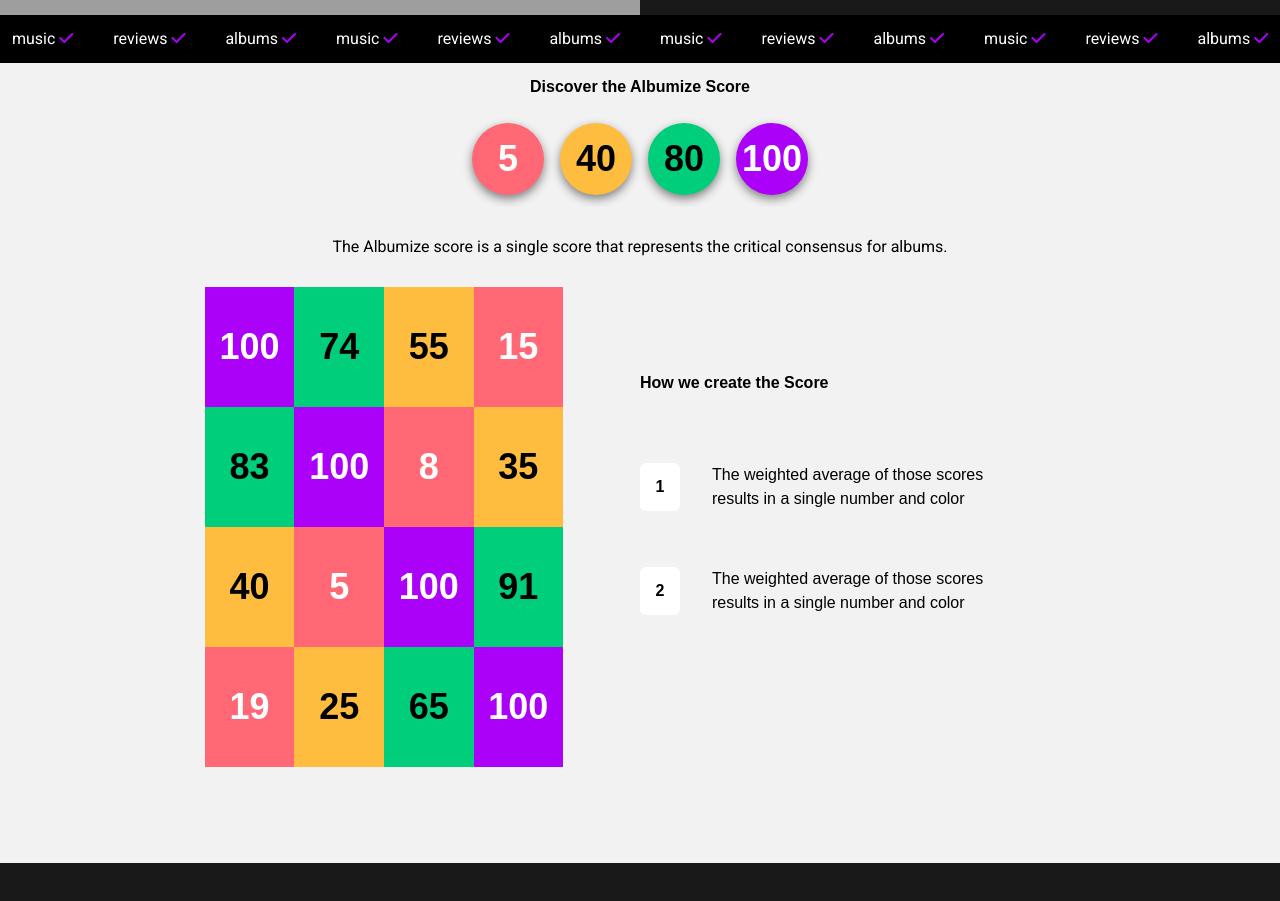
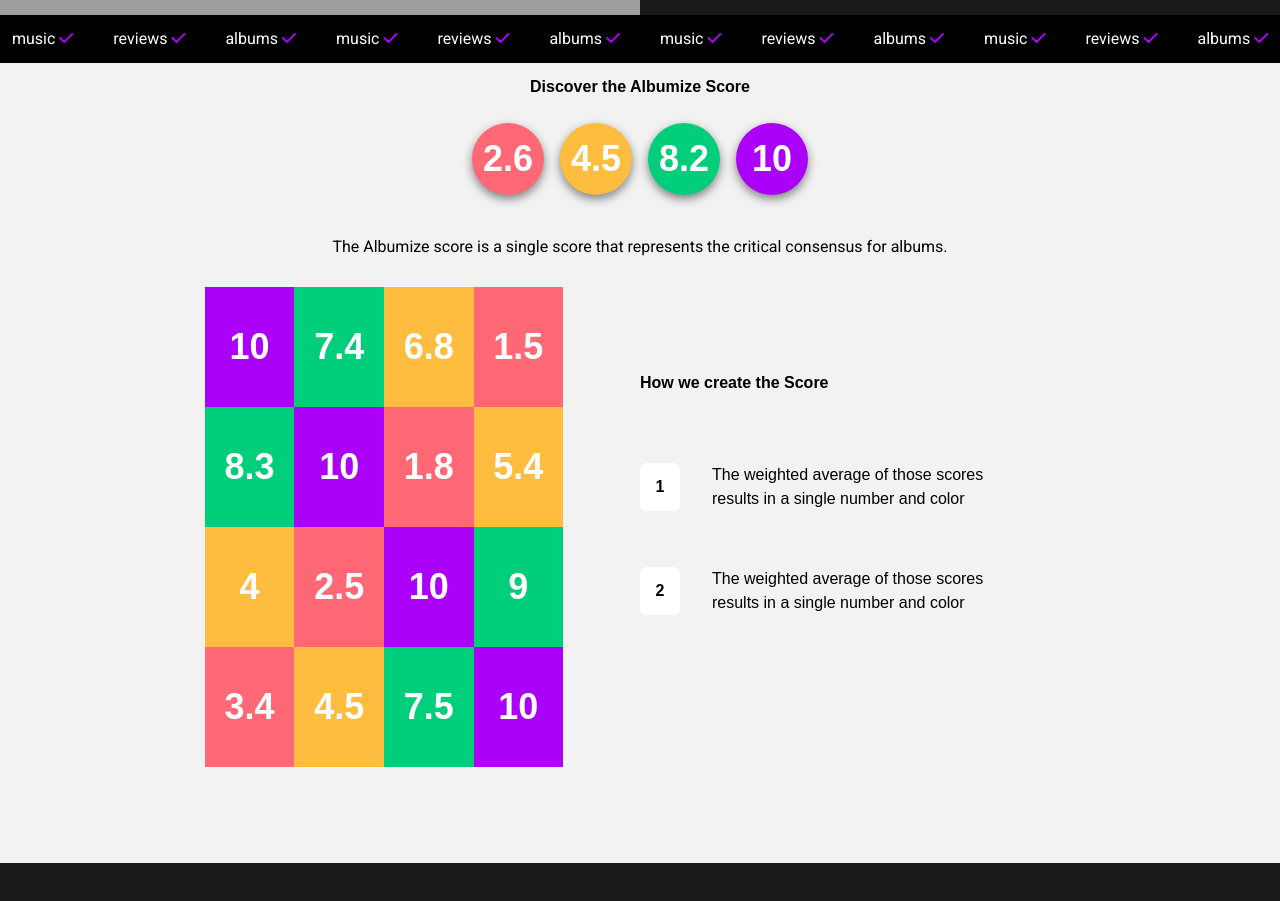
Before and after one commit to EnzoBerrutti/albumize, an Angular app: page /about in a window 1280 px wide. Shown: the part 1680-2581 px from the top of the page. Built offline with nearby package versions, Linux system fonts and the light colour scheme; grey boxes are pictures that could not be loaded; a web font is replaced by a local one.

Commit message:
retoques reviews

```diff
--- a/src/app/components/review-in-album-page/review-in-album-page.component.css
+++ b/src/app/components/review-in-album-page/review-in-album-page.component.css
@@ -10,14 +10,12 @@
 
 .contenedor{
     display: flex;
-    justify-self: center;
     width: 75%;
     margin-left: 9rem;
 }
 
 .review{
     width: 100%;
-    padding: 0.5rem;
     border-top: 2px solid rgb(63,63,63);
     border-bottom: 2px solid rgb(63,63,63);
     margin-top: 2rem;
@@ -36,12 +34,13 @@
 }
 
 .username{
-    margin-top: 0.5rem;
+    margin-top: 1.2rem;
     margin-left: 0.5rem;
-    margin-bottom: 0.2rem;
     font-size: x-large;
     font-weight: 100;
     align-items: center;
+    margin-bottom: 0;
+    padding-bottom: 0;
 }
 
 .userIcon{
@@ -51,9 +50,12 @@
     margin-right: 1rem;
     border-radius: 5px;
     border: 2px solid black;
+    margin-top: 0.8rem;
+    margin-bottom: 0;
 }
 
 .score {
+    margin-top: 0.8rem;
     width: 3rem;
     height: 3rem;
     display: flex;
@@ -62,18 +64,17 @@
     padding: 0;
     border: 2px solid rgb(62, 62, 62);
     border-radius: 50%;
-    margin-bottom: 0.2rem;
     font-size: large;
     color: azure;
     background-color: rgb(20, 225, 37);
+    margin-bottom: 0;
 }
 
 .date{
-    margin-top: 0.5rem;
+    margin-top: 1.5rem;
+    margin-right: 0.5rem;
     margin-left: auto;
     text-align: right;
-    padding: 0.25rem;
-    margin-bottom: 0.2rem;
     font-size: large;
     font-weight: 100;
 }
@@ -122,5 +123,6 @@
 }
 
 .share-buttons{
-    margin-top: 0.4rem;
+    margin-top: 1.1rem;
+    margin-bottom: 0;
 }
--- a/src/app/components/review-in-profile-page/review-in-profile-page.component.css
+++ b/src/app/components/review-in-profile-page/review-in-profile-page.component.css
@@ -71,10 +71,9 @@
 }
 
 .date{
-    margin-top: 0.5rem;
+    margin-top: 1.3rem;
     margin-left: auto;
     text-align: right;
-    padding: 0.25rem;
     margin-bottom: 0.2rem;
     font-size: large;
     font-weight: 100;
--- a/src/app/pages/about-page/about-page.component.css
+++ b/src/app/pages/about-page/about-page.component.css
@@ -217,7 +217,7 @@ p{
     justify-content: center;
     align-items: center;
     box-shadow: 0 4px 10px rgba(15, 15, 15, 0.5);
-    color: black;
+    color: white;
 
 }
 .circulo-puntaje3{
@@ -230,7 +230,7 @@ p{
     justify-content: center;
     align-items: center;
     box-shadow: 0 4px 10px rgba(15, 15, 15, 0.5);
-    color: black;
+    color: white;
 
 }
 .circulo-puntaje4{
@@ -344,7 +344,7 @@ p{
     background-color: #00ce7a;
     width: 100%;
     height: 100%;
-   color: black;
+   color: white;
     display: flex;
     justify-content: center;
     align-items: center;
@@ -354,7 +354,7 @@ p{
     background-color: #ffbd3f;
     width: 100%;
     height: 100%;
-    color:black;
+    color:white;
 
     display: flex;
     justify-content: center;
--- a/src/app/pages/about-page/about-page.component.html
+++ b/src/app/pages/about-page/about-page.component.html
@@ -76,10 +76,10 @@
                     </div>
                     <div class="div-circulo">
                         <div class="container-circulo">
-                            <div class="circulo-puntaje1"><p class="numero">5</p></div>
-                            <div class="circulo-puntaje2"><p class="numero">40</p></div>
-                            <div class="circulo-puntaje3"><p class="numero">80</p></div>
-                            <div class="circulo-puntaje4"><p class="numero">100</p></div>
+                            <div class="circulo-puntaje1"><p class="numero">2.6</p></div>
+                            <div class="circulo-puntaje2"><p class="numero">4.5</p></div>
+                            <div class="circulo-puntaje3"><p class="numero">8.2</p></div>
+                            <div class="circulo-puntaje4"><p class="numero">10</p></div>
                         </div>
                     </div>
                     <div class="desc-puntaje">
@@ -88,28 +88,28 @@
                     <div class="seccion-cuadrado">
                         <div class="cuadrado-puntajes">
                             <div class="foto-puntajes">
-                                <div class="cuadradito1"><p class="numero">100</p></div>
-                                <div class="cuadradito2"><p class="numero">74</p></div>
-                                <div class="cuadradito3"><p class="numero">55</p></div>
-                                <div class="cuadradito4"><p class="numero">15</p></div>
+                                <div class="cuadradito1"><p class="numero">10</p></div>
+                                <div class="cuadradito2"><p class="numero">7.4</p></div>
+                                <div class="cuadradito3"><p class="numero">6.8</p></div>
+                                <div class="cuadradito4"><p class="numero">1.5</p></div>
                             </div>
                             <div class="foto-puntajes">
-                                <div class="cuadradito2"><p class="numero">83</p></div>
-                                <div class="cuadradito1"><p class="numero">100</p></div>
-                                <div class="cuadradito4"><p class="numero">8</p></div>
-                                <div class="cuadradito3"><p class="numero">35</p></div>
+                                <div class="cuadradito2"><p class="numero">8.3</p></div>
+                                <div class="cuadradito1"><p class="numero">10</p></div>
+                                <div class="cuadradito4"><p class="numero">1.8</p></div>
+                                <div class="cuadradito3"><p class="numero">5.4</p></div>
                             </div>
                             <div class="foto-puntajes">
-                                <div class="cuadradito3"><p class="numero">40</p></div>
-                                <div class="cuadradito4"><p class="numero">5</p></div>
-                                <div class="cuadradito1"><p class="numero">100</p></div>
-                                <div class="cuadradito2"><p class="numero">91</p></div>
+                                <div class="cuadradito3"><p class="numero">4</p></div>
+                                <div class="cuadradito4"><p class="numero">2.5</p></div>
+                                <div class="cuadradito1"><p class="numero">10</p></div>
+                                <div class="cuadradito2"><p class="numero">9</p></div>
                             </div>
                             <div class="foto-puntajes">
-                                <div class="cuadradito4"><p class="numero">19</p></div>
-                                <div class="cuadradito3"><p class="numero">25</p></div>
-                                <div class="cuadradito2"><p class="numero">65</p></div>
-                                <div class="cuadradito1"><p class="numero">100</p></div>
+                                <div class="cuadradito4"><p class="numero">3.4</p></div>
+                                <div class="cuadradito3"><p class="numero">4.5</p></div>
+                                <div class="cuadradito2"><p class="numero">7.5</p></div>
+                                <div class="cuadradito1"><p class="numero">10</p></div>
                             </div>
 
 
```
